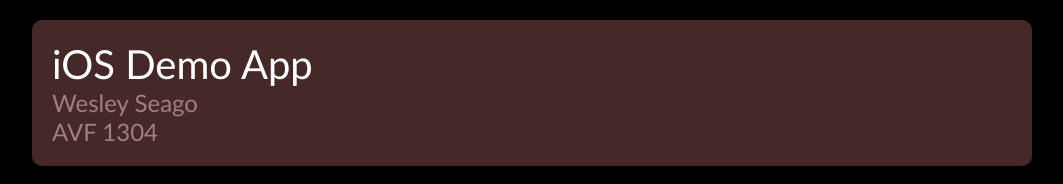
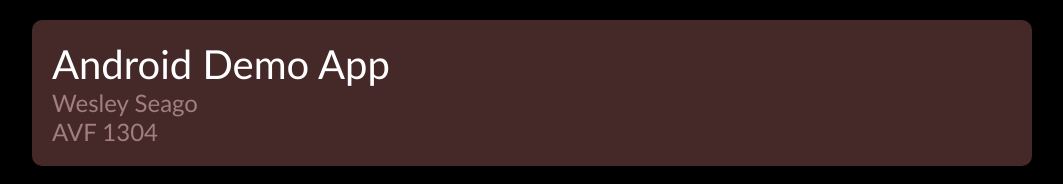
Before and after one commit to wseago2/AVF, a plain HTML site: page android/assets/www/index.html in a window 1280 px wide. Shown: the top 184 px of the page, without its empty margins (108-1171 px from the left). Drawn offline with Linux system fonts and the light colour scheme; a script that the page names is missing.

Commit message:
Change Android Header.

```diff
--- a/android/assets/www/index.html
+++ b/android/assets/www/index.html
@@ -14,7 +14,7 @@
     <body>
         <div class="container">
             <header>
-                <h1>iOS Demo App</h1>
+                <h1>Android Demo App</h1>
                 <h3>Wesley Seago<br />
                 AVF 1304</h3>
             </header>
```
